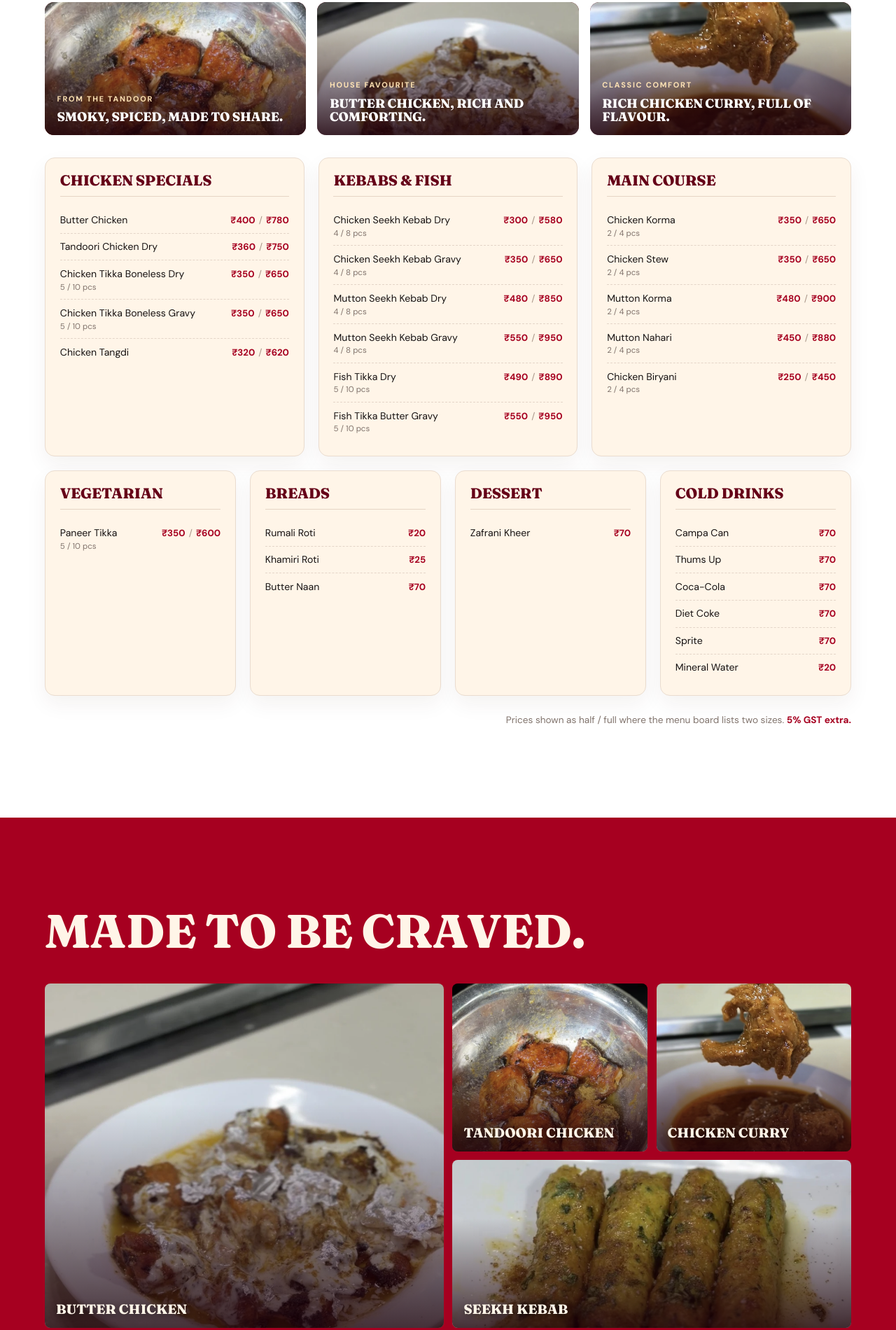
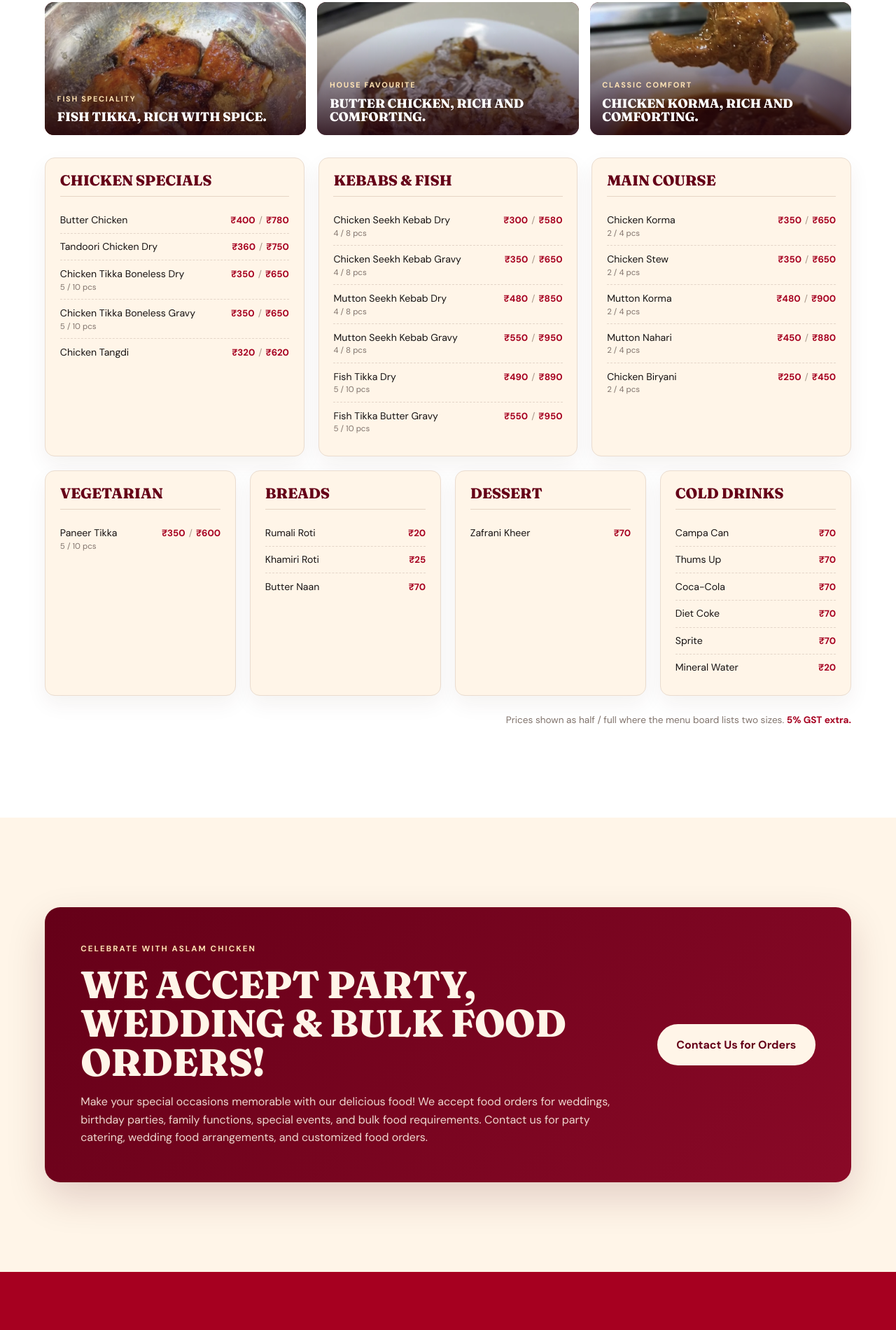
Before and after one commit to sujal6x6/aslam-chicken, a plain HTML site: page index.html in a window 1280 px wide. Shown: the part 2227-4127 px from the top of the page at 70% size. Drawn offline with Linux system fonts and the light colour scheme.

Commit message:
Correct menu labels and promote bulk orders

```diff
--- a/css/style.css
+++ b/css/style.css
@@ -262,3 +262,6 @@ html.ld{overflow:hidden}
 
 .location-map{overflow:hidden;border:1px solid rgba(255,245,232,.18);border-radius:18px;background:#fff;box-shadow:0 25px 55px rgba(0,0,0,.18)}.location-map iframe{display:block;width:100%;height:350px;border:0}.location-map>a{display:block;padding:.9rem 1rem;background:var(--burg);color:var(--cream);font-weight:700;text-decoration:none}.location-map>a:hover{text-decoration:underline}
 @media(max-width:620px){.location-map iframe{height:300px}}
+
+.catering{background:var(--cream)}.catering-card{display:grid;grid-template-columns:minmax(0,1fr) auto;align-items:center;gap:1.5rem 2rem;padding:clamp(1.5rem,4vw,3.25rem);border-radius:22px;background:linear-gradient(135deg,var(--burg),#8a0927);color:var(--cream);box-shadow:0 22px 55px rgba(74,0,20,.16)}.catering-copy .eyebrow{margin-bottom:.8rem;color:#ffe4b5}.catering-copy h2{max-width:780px;font-size:clamp(1.9rem,4.5vw,3.4rem)}.catering-copy>p:last-child{max-width:760px;margin-top:1rem;color:rgba(255,245,232,.88)}.catering-card .btn{white-space:nowrap}.catering-card .btn.fill{border-color:var(--cream)}
+@media(max-width:700px){.catering-card{grid-template-columns:minmax(0,1fr);gap:1.25rem}.catering-card .btn{justify-self:start;white-space:normal;text-align:center}}
--- a/index.html
+++ b/index.html
@@ -69,9 +69,9 @@
 <div class="wrap">
 <div class="menu-heading rv"><div><p class="eyebrow">ASLAM CHICKEN · GREATER NOIDA WEST</p><h2>Our menu.</h2></div><p>Made for sharing, full of Old Delhi flavour.<br><small>Prices in INR · Half / Full where shown · 5% GST extra</small></p></div>
 <div class="menu-highlights">
-<article class="menu-highlight rv"><img src="assets/images/real-chicken-tikka.webp" alt="Owner photo of grilled chicken tikka" width="1000" height="1000" loading="lazy"><div><span>FROM THE TANDOOR</span><h3>Smoky, spiced, made to share.</h3></div></article>
+<article class="menu-highlight rv"><img src="assets/images/real-chicken-tikka.webp" alt="Owner photo of Fish Tikka" width="1000" height="1000" loading="lazy"><div><span>FISH SPECIALITY</span><h3>Fish Tikka, rich with spice.</h3></div></article>
 <article class="menu-highlight rv"><img src="assets/images/real-butter-chicken.webp" alt="Owner photo of creamy butter chicken" width="1000" height="1000" loading="lazy"><div><span>HOUSE FAVOURITE</span><h3>Butter chicken, rich and comforting.</h3></div></article>
-<article class="menu-highlight rv"><img src="assets/images/real-chicken-curry.webp" alt="Owner photo of chicken curry" width="1000" height="1000" loading="lazy"><div><span>CLASSIC COMFORT</span><h3>Rich chicken curry, full of flavour.</h3></div></article>
+<article class="menu-highlight rv"><img src="assets/images/real-chicken-curry.webp" alt="Owner photo of Chicken Korma" width="1000" height="1000" loading="lazy"><div><span>CLASSIC COMFORT</span><h3>Chicken Korma, rich and comforting.</h3></div></article>
 </div>
 <div class="cats">
 <article class="cat rv"><h3>Chicken Specials</h3><ul class="menu-list">
@@ -104,13 +104,17 @@
 </div>
 </section>
 
+<section class="catering">
+<div class="wrap"><div class="catering-card rv"><div class="catering-copy"><p class="eyebrow">CELEBRATE WITH ASLAM CHICKEN</p><h2>We Accept Party, Wedding &amp; Bulk Food Orders!</h2><p>Make your special occasions memorable with our delicious food! We accept food orders for weddings, birthday parties, family functions, special events, and bulk food requirements. Contact us for party catering, wedding food arrangements, and customized food orders.</p></div><a class="btn fill" href="#visit">Contact Us for Orders</a></div></div>
+</section>
+
 <section class="exp" id="gallery">
 <div class="wrap">
 <h2 class="rv">Made to be craved.</h2>
 <div class="grid">
 <button class="slot gallery-item rv" type="button" data-full="assets/images/real-butter-chicken.webp" data-caption="Butter Chicken" aria-label="Open larger photo: Butter Chicken"><img src="assets/images/real-butter-chicken.webp" alt="Owner photo of creamy chicken curry" width="1000" height="1000" loading="lazy" decoding="async"><span>Butter Chicken</span></button>
-<button class="slot gallery-item rv" type="button" data-full="assets/images/real-chicken-tikka.webp" data-caption="Tandoori Chicken" aria-label="Open larger photo: Tandoori Chicken"><img src="assets/images/real-chicken-tikka.webp" alt="Owner photo of grilled chicken pieces" width="1000" height="1000" loading="lazy" decoding="async"><span>Tandoori Chicken</span></button>
-<button class="slot gallery-item rv" type="button" data-full="assets/images/real-chicken-curry.webp" data-caption="Chicken Curry" aria-label="Open larger photo: Chicken Curry"><img src="assets/images/real-chicken-curry.webp" alt="Owner photo of chicken curry" width="1000" height="1000" loading="lazy" decoding="async"><span>Chicken Curry</span></button>
+<button class="slot gallery-item rv" type="button" data-full="assets/images/real-chicken-tikka.webp" data-caption="Fish Tikka" aria-label="Open larger photo: Fish Tikka"><img src="assets/images/real-chicken-tikka.webp" alt="Owner photo of Fish Tikka" width="1000" height="1000" loading="lazy" decoding="async"><span>Fish Tikka</span></button>
+<button class="slot gallery-item rv" type="button" data-full="assets/images/real-chicken-curry.webp" data-caption="Chicken Korma" aria-label="Open larger photo: Chicken Korma"><img src="assets/images/real-chicken-curry.webp" alt="Owner photo of Chicken Korma" width="1000" height="1000" loading="lazy" decoding="async"><span>Chicken Korma</span></button>
 <button class="slot gallery-item rv" type="button" data-full="assets/images/real-seekh-kebab.webp" data-caption="Seekh Kebab" aria-label="Open larger photo: Seekh Kebab"><img src="assets/images/real-seekh-kebab.webp" alt="Chicken seekh kebabs with mint chutney" width="1000" height="1000" loading="lazy" decoding="async"><span>Seekh Kebab</span></button>
 <button class="slot gallery-item rv" type="button" data-full="assets/images/real-fried-chicken.webp" data-caption="Fried Chicken" aria-label="Open larger photo: Fried Chicken"><img src="assets/images/real-fried-chicken.webp" alt="Owner photo of fried chicken pieces" width="1000" height="1000" loading="lazy" decoding="async"><span>Fried Chicken</span></button>
 </div>
```
Also changed, not shown: about.html (+1 -1 lines).
